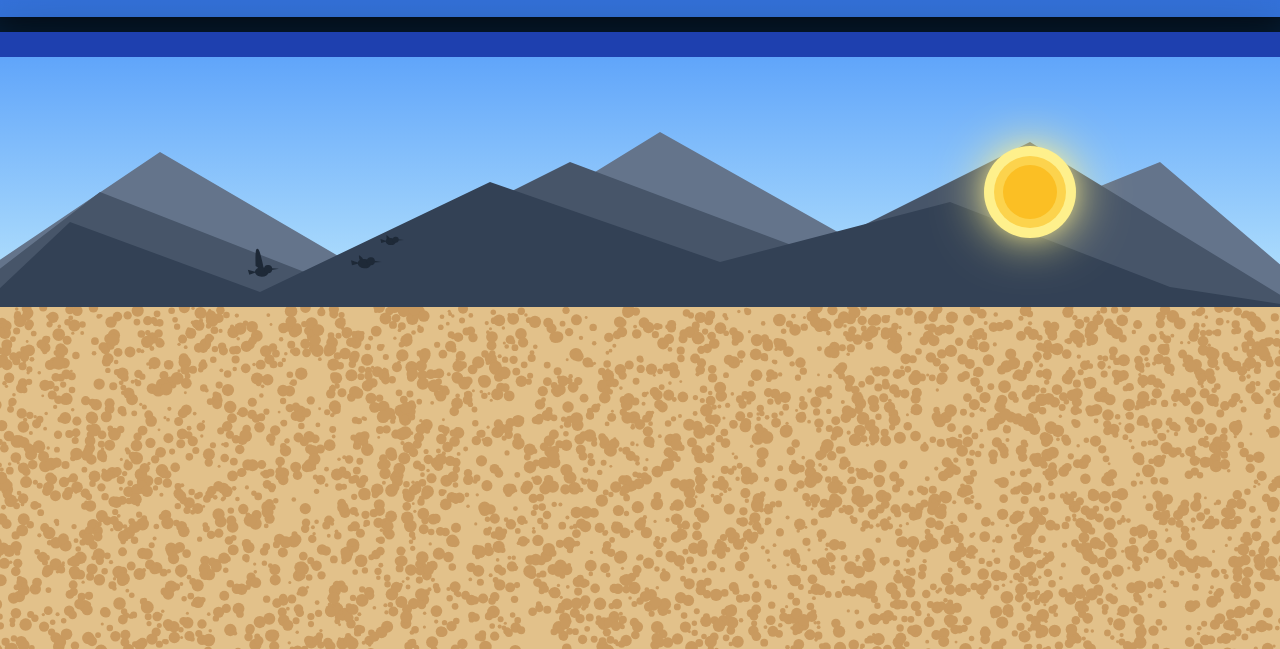
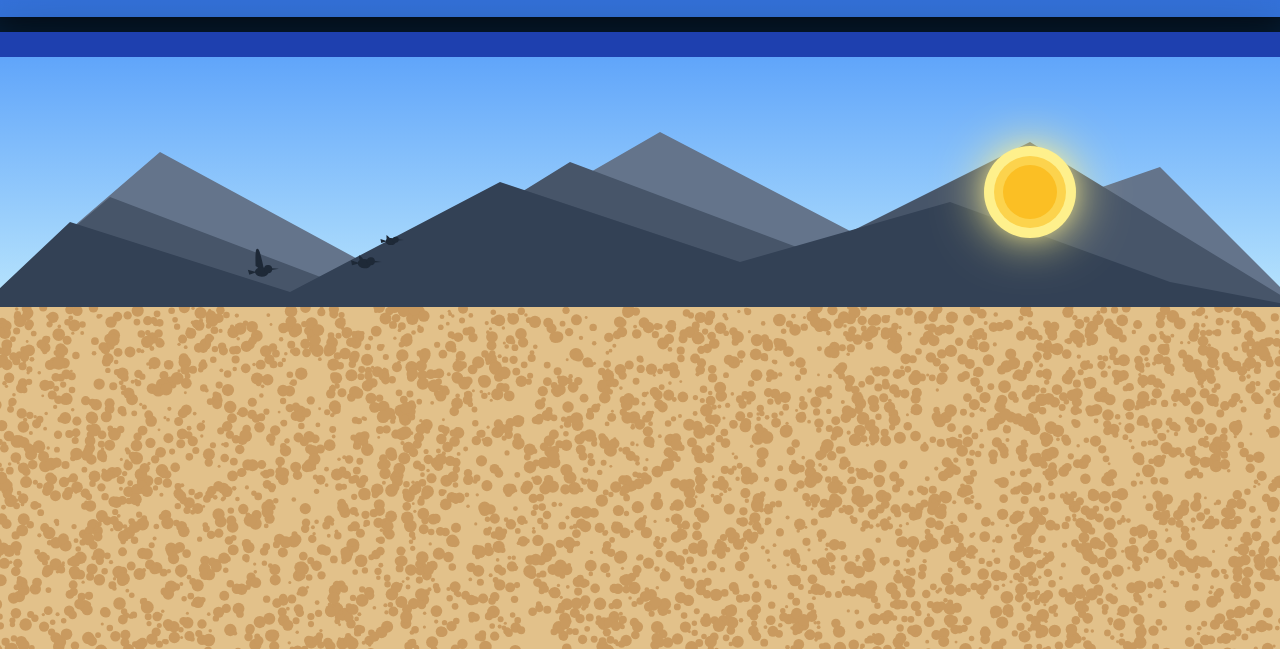
Before and after one commit to Michiaelius/zbinden-online, a plain HTML site: page ProG^2/index.html in a window 1280 px wide. Shown: the part 151-800 px from the top of the page. Drawn offline with Linux system fonts and the light colour scheme.

Commit message:
Update index.html

```diff
--- a/ProG^2/index.html
+++ b/ProG^2/index.html
@@ -99,56 +99,53 @@
 
     // ==================== Berglandschaft ====================
     function drawMountains() {
-      // Hinterste Berge (hellgrau)
+      // Hinterste Berge
       ctx.fillStyle = '#64748b';
       ctx.beginPath();
-      ctx.moveTo(-50, 250);
+      ctx.moveTo(0, 250);
       ctx.lineTo(180, 95);
-      ctx.lineTo(420, 235);
+      ctx.lineTo(420, 225);
       ctx.lineTo(680, 75);
-      ctx.lineTo(920, 210);
-      ctx.lineTo(1180, 105);
-      ctx.lineTo(1350, 250);
+      ctx.lineTo(920, 200);
+      ctx.lineTo(1180, 110);
+      ctx.lineTo(1320, 250);
       ctx.fill();
 
-      // Mittlere Berge (dunkler)
+      // Mittlere Berge
       ctx.fillStyle = '#475569';
       ctx.beginPath();
-      ctx.moveTo(-30, 250);
-      ctx.lineTo(120, 135);
-      ctx.lineTo(350, 225);
+      ctx.moveTo(0, 250);
+      ctx.lineTo(130, 140);
+      ctx.lineTo(380, 235);
       ctx.lineTo(590, 105);
       ctx.lineTo(830, 195);
       ctx.lineTo(1050, 85);
       ctx.lineTo(1320, 250);
       ctx.fill();
 
-      // Vorderste Berge (am dunkelsten)
+      // Vorderste Berge
       ctx.fillStyle = '#334155';
       ctx.beginPath();
       ctx.moveTo(0, 250);
       ctx.lineTo(90, 165);
-      ctx.lineTo(280, 235);
-      ctx.lineTo(510, 125);
-      ctx.lineTo(740, 205);
+      ctx.lineTo(310, 235);
+      ctx.lineTo(520, 125);
+      ctx.lineTo(760, 205);
       ctx.lineTo(970, 145);
-      ctx.lineTo(1190, 230);
+      ctx.lineTo(1190, 225);
       ctx.lineTo(1320, 250);
       ctx.fill();
     }
 
     function drawStaticBackground() {
-      // Himmel
       const sky = ctx.createLinearGradient(0, 0, 0, 250);
       sky.addColorStop(0, '#60a5fa');
       sky.addColorStop(1, '#bae6fd');
       ctx.fillStyle = sky;
       ctx.fillRect(0, 0, 1320, 250);
 
-      // Berge
       drawMountains();
 
-      // Sonne
       const sunX = 1050; const sunY = 135;
       ctx.shadowColor = '#fef08c'; ctx.shadowBlur = 50;
       ctx.fillStyle = '#fef08c';
@@ -160,11 +157,10 @@
       ctx.fillStyle = '#fbbf24';
       ctx.beginPath(); ctx.arc(sunX, sunY, 27, 0, Math.PI*2); ctx.fill();
 
-      // Sand
       ctx.drawImage(sandCanvas, 0, 250);
     }
 
-    function drawCloud(cloud) { /* ... deine originale Funktion ... */
+    function drawCloud(cloud) {
       ctx.globalAlpha = cloud.opacity * cloud.life;
       const s = cloud.size;
       const x = cloud.x;
```
